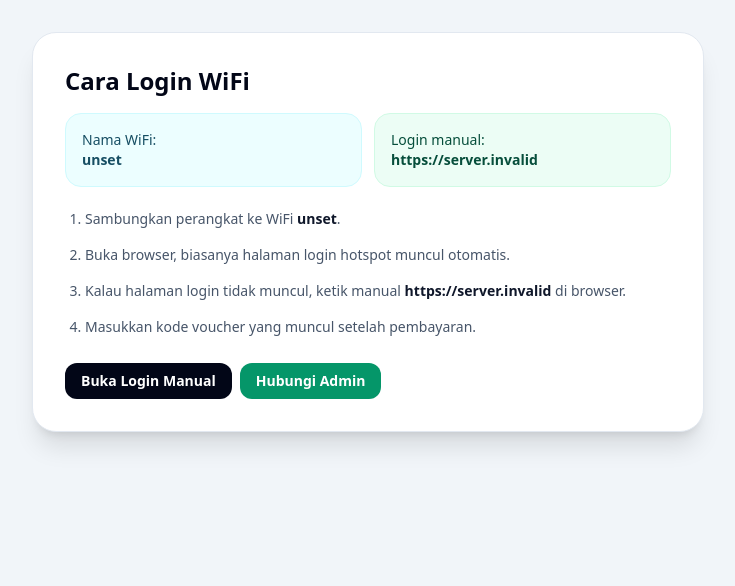
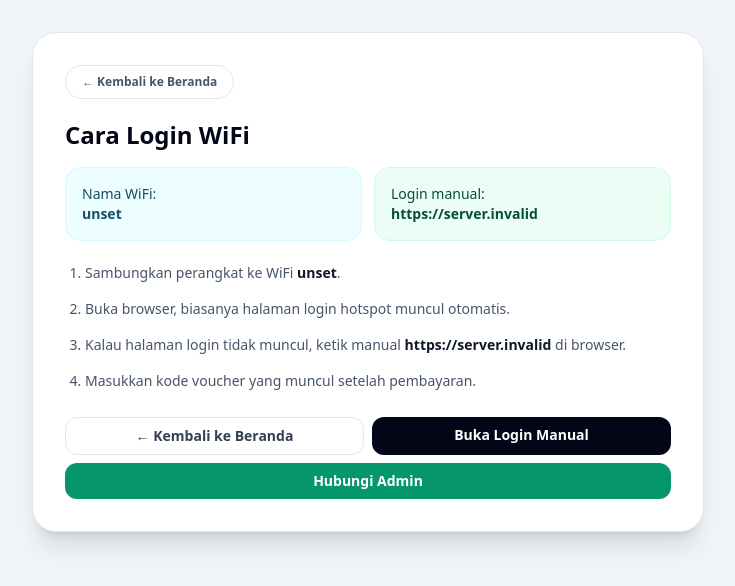
Before and after one commit to ketanvpn/wifi-voucher-web, a Next.js app: page /help in a window 1280 px wide. Shown: the top 586 px of the page, without its empty margins (272-1007 px from the left). Built offline with nearby package versions, Linux system fonts and the light colour scheme; no server answers.

Commit message:
fix: add home navigation to help page

```diff
--- a/app/help/page.tsx
+++ b/app/help/page.tsx
@@ -6,6 +6,7 @@ export default function HelpPage() {
   return (
     <main className="min-h-screen bg-slate-100 px-4 py-8">
       <div className="mx-auto max-w-2xl rounded-3xl border border-slate-200 bg-white p-6 shadow-xl md:p-8">
+        <a href="/" className="mb-5 inline-flex rounded-full border border-slate-200 px-4 py-2 text-xs font-black text-slate-600 hover:bg-slate-50">← Kembali ke Beranda</a>
         <h1 className="text-2xl font-black text-slate-950">Cara Login WiFi</h1>
         <div className="mt-4 grid gap-3 sm:grid-cols-2">
           <div className="rounded-2xl border border-cyan-100 bg-cyan-50 p-4 text-sm text-cyan-900">
@@ -21,10 +22,11 @@ export default function HelpPage() {
           <li>Kalau halaman login tidak muncul, ketik manual <b className="font-black text-slate-900">{site.loginUrl}</b> di browser.</li>
           <li>Masukkan kode voucher yang muncul setelah pembayaran.</li>
         </ol>
-        <div className="mt-6 flex flex-wrap gap-2">
-          <a href={site.loginUrl.startsWith("http") ? site.loginUrl : `http://${site.loginUrl}`} className="inline-flex rounded-xl bg-slate-950 px-4 py-2 text-sm font-bold text-white">Buka Login Manual</a>
+        <div className="mt-6 grid gap-2 sm:grid-cols-2">
+          <a href="/" className="inline-flex justify-center rounded-xl border border-slate-200 px-4 py-2 text-sm font-black text-slate-700 hover:bg-slate-50">← Kembali ke Beranda</a>
+          <a href={site.loginUrl.startsWith("http") ? site.loginUrl : `http://${site.loginUrl}`} className="inline-flex justify-center rounded-xl bg-slate-950 px-4 py-2 text-sm font-bold text-white">Buka Login Manual</a>
           {wa && (
-            <a href={`https://wa.me/${wa}`} className="inline-flex rounded-xl bg-emerald-600 px-4 py-2 text-sm font-bold text-white">Hubungi Admin</a>
+            <a href={`https://wa.me/${wa}`} className="inline-flex justify-center rounded-xl bg-emerald-600 px-4 py-2 text-sm font-bold text-white sm:col-span-2">Hubungi Admin</a>
           )}
         </div>
       </div>
```
